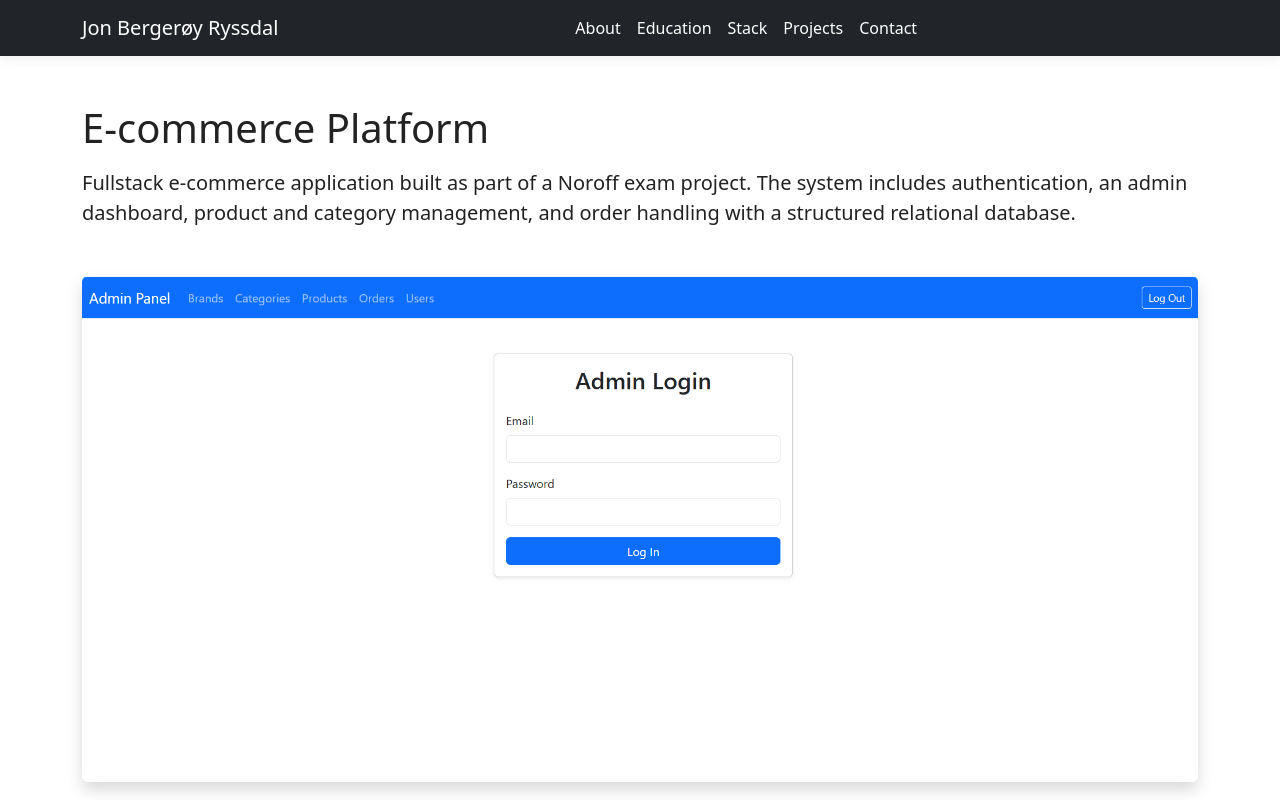
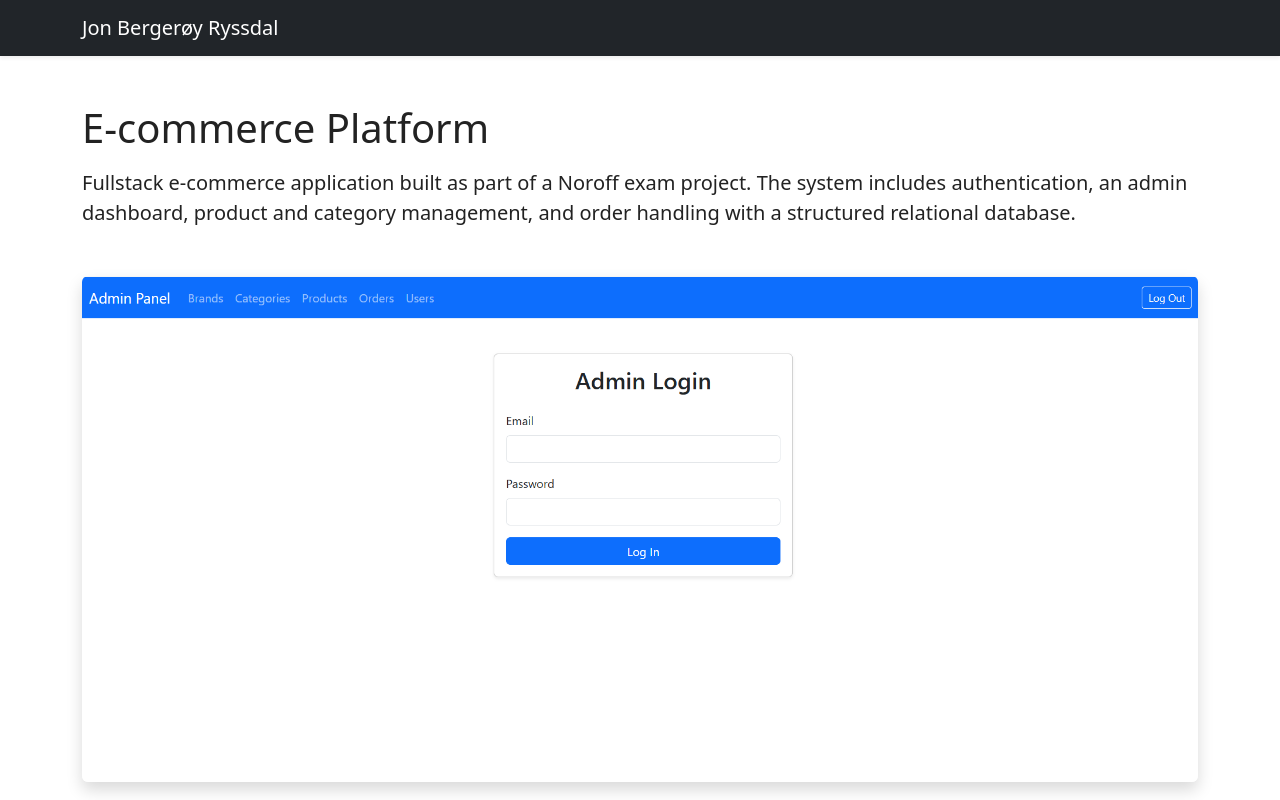
Before and after one commit to JonBergeroeyRyssdal/jonbergeroeyryssdal.github.io, a React (Vite) app: page /projects/e-commerce-platform in a window 1280 px wide. Shown: the top 800 px of the page. Built offline with nearby package versions, Linux system fonts and the light colour scheme.

Commit message:
project navbar

```diff
--- a/src/components/layout/Navbar.jsx
+++ b/src/components/layout/Navbar.jsx
@@ -2,7 +2,7 @@ function Navbar() {
   return (
     <nav className="navbar navbar-dark bg-dark navbar-expand-lg sticky-top">
       <div className="container">
-        <a className="navbar-brand" href="#">
+        <a className="navbar-brand" href="/">
           Jon Bergerøy Ryssdal
         </a>
 
--- /dev/null
+++ b/src/components/layout/ProjectNavbar.jsx
@@ -0,0 +1,15 @@
+import { Link } from "react-router-dom";
+
+function ProjectNavbar() {
+  return (
+    <nav className="navbar navbar-dark bg-dark sticky-top shadow-sm">
+      <div className="container">
+        <Link className="navbar-brand" to="/">
+          Jon Bergerøy Ryssdal
+        </Link>
+      </div>
+    </nav>
+  );
+}
+
+export default ProjectNavbar;
--- a/src/pages/ProjectPage.jsx
+++ b/src/pages/ProjectPage.jsx
@@ -1,6 +1,6 @@
 import { useParams, Link } from "react-router-dom";
 
-import Navbar from "../components/layout/Navbar";
+import ProjectNavbar from "../components/layout/ProjectNavbar";
 import Footer from "../components/layout/Footer";
 import TechCard from "../components/ui/TechCard";
 
@@ -32,7 +32,7 @@ function ProjectPage() {
 
   return (
     <>
-      <Navbar />
+      <ProjectNavbar />
       <main className="container py-5">
         <div className="mb-5">
           <h1 className="mb-3">{project.title}</h1>
```
